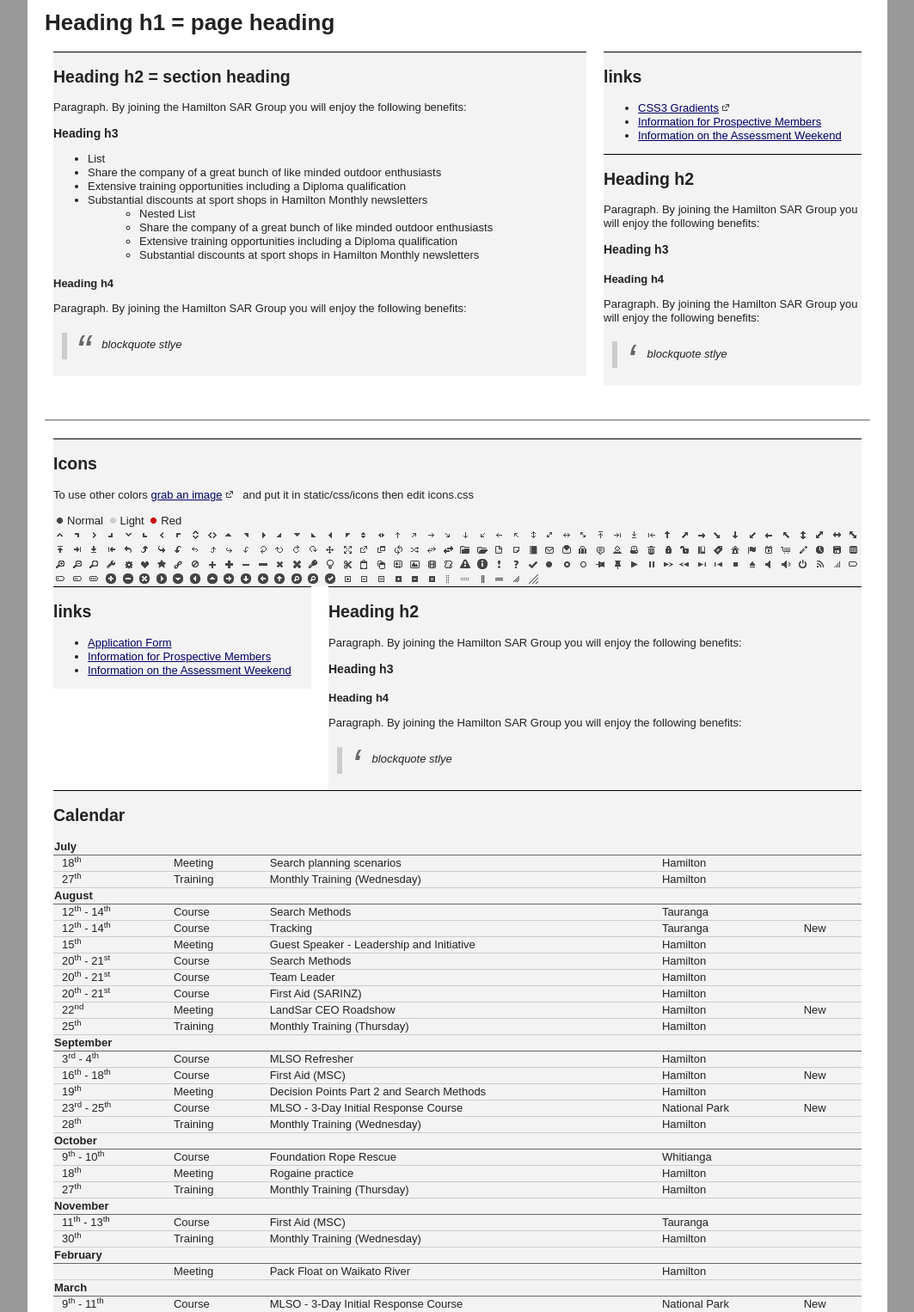
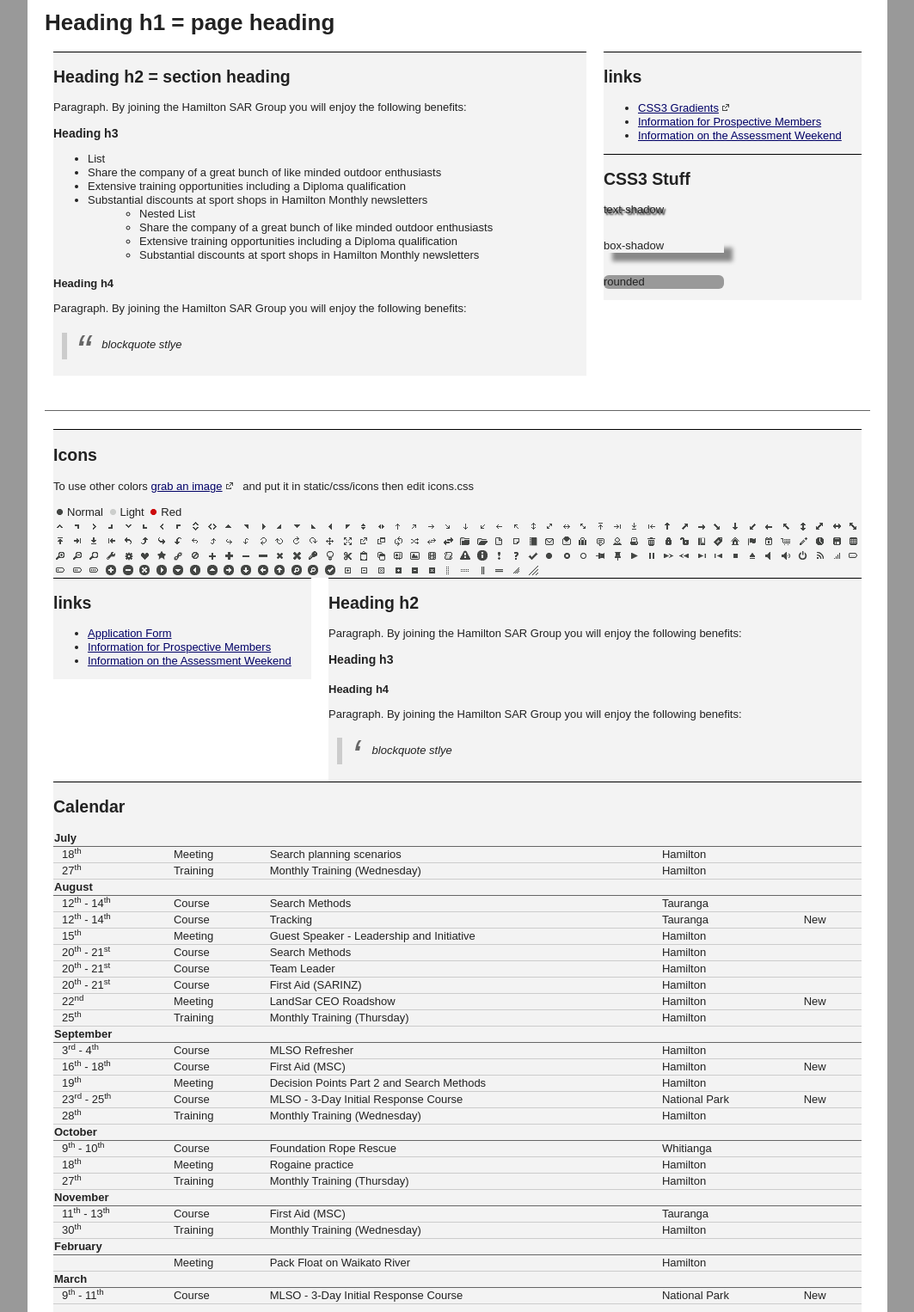
Before and after one commit to jake-nz/infuse, a Python web app: template website/templates/styles.html in a window 1280 px wide. Shown: the part 277-1803 px from the top of the page at 86% size, without its empty margins (108-1171 px from the left). Run offline with Jinja, Linux system fonts and the light colour scheme; the template is opened without the code that fills it, so the values that code supplies are empty; grey boxes labelled with a size stand in for pictures from a placeholder-image service; some libraries are stand-ins or nearby versions.

Commit message:
moved css 3 stuff to styles.html and style.css

```diff
--- a/website/static/css/style.css
+++ b/website/static/css/style.css
@@ -26,6 +26,12 @@ a[href^=http]:after{content:"\20"; width:16px; height: 16px; margin-right:4px; b
 .right{float:right; margin-left:15px;}
 .left{float:left; margin-right:15px;}
 .aside{font-size:.9em; color:#666;}
+
+/* CSS3 Stuff */
+.rounded{ -webkit-border-radius: 6px; -moz-border-radius: 6px; border-radius: 6px; }
+.box-shadow{ -moz-box-shadow: 10px 10px 5px #888; -webkit-box-shadow: 10px 10px 5px #888; box-shadow: 10px 10px 5px #888; }
+.text-shadow{ text-shadow: 2px 2px 2px #000; }
+
 
 hr{ border-color:#666; margin: 40px 0 20px; clear: both; float: left; width: 100%; }
 
--- a/website/templates/index.html
+++ b/website/templates/index.html
@@ -2,12 +2,8 @@
 
 {% block css %}
     <style>
+        /* css to override defaults for home only */
         #css .to{ override:defaults; for:home-only; }
-
-        .rounded{ -webkit-border-radius: 6px; -moz-border-radius: 6px; border-radius: 6px; }
-        .box-shadow{ -moz-box-shadow: 10px 10px 5px #888; -webkit-box-shadow: 10px 10px 5px #888; box-shadow: 10px 10px 5px #888; }
-        .text-shadow{ text-shadow: 2px 2px 2px #000; }
-
     </style>
     <!-- <link rel="stylesheet" href="{{ STATIC_URL }}css/extra.css" /> -->
 {% endblock %}
--- a/website/templates/styles.html
+++ b/website/templates/styles.html
@@ -43,15 +43,11 @@
 </article>
 
 <article class="grid_4">
-    <h2>Heading h2</h2>
+    <h2>CSS3 Stuff</h2>
 
-    <p>Paragraph. By joining the Hamilton SAR Group you will enjoy the following benefits:</p>
-
-    <h3>Heading h3</h3>
-
-    <h4>Heading h4</h4>
-    <p>Paragraph. By joining the Hamilton SAR Group you will enjoy the following benefits:</p>
-    <blockquote>blockquote stlye</blockquote>
+    <p class="text-shadow">text-shadow</p>
+    <p class="box-shadow grid_2 alpha">box-shadow</p>
+    <p class="rounded grid_2 alpha" style="background:#999; clear:left">rounded</p>
 
 </article>
 
```
